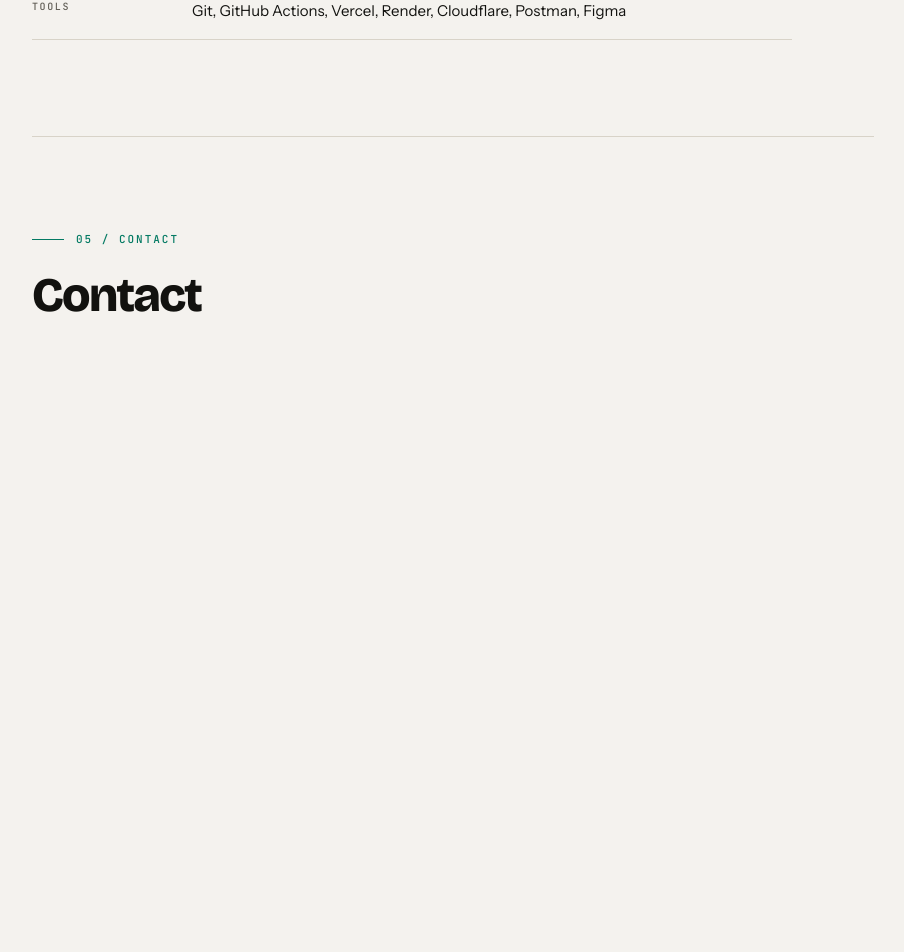
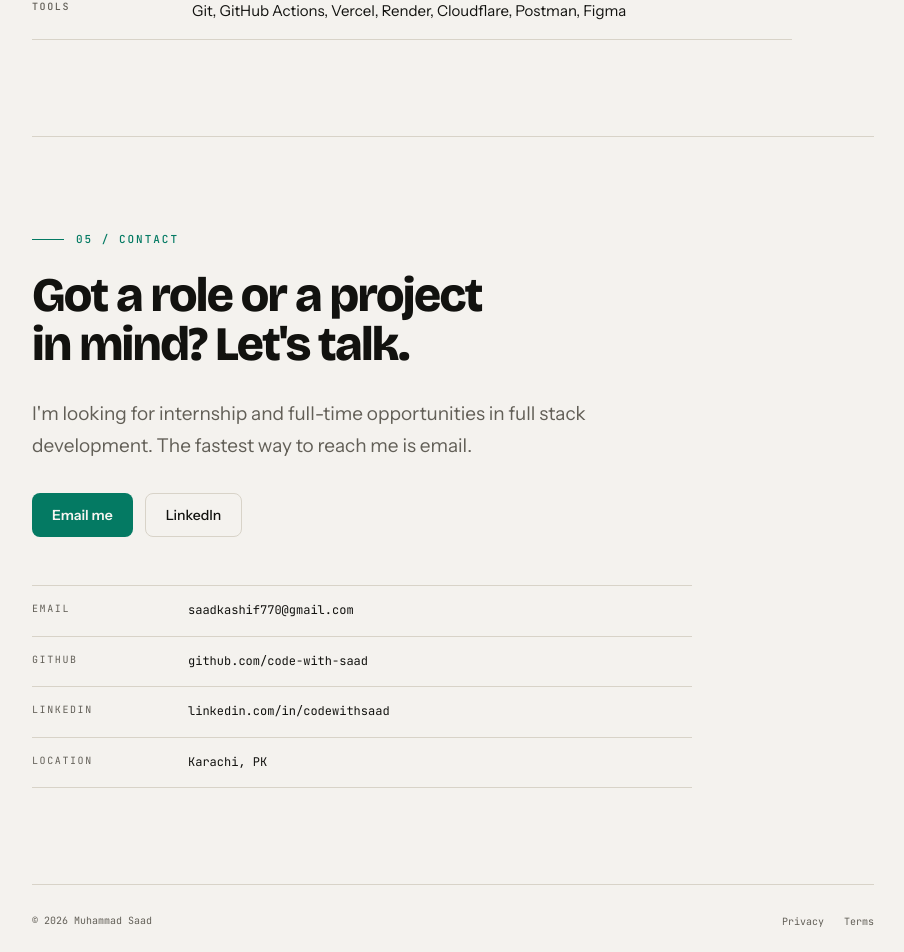
Before and after one commit to code-with-saad/Saad.dev, a Next.js app: page / in a window 1280 px wide. Shown: the part 5892-6844 px from the top of the page, without its empty margins (366-1270 px from the left). Before the commit the page ends 6388 px from the top, so only its background shows below. Built offline with nearby package versions, Linux system fonts and the light colour scheme.

Commit message:
Build contact section and footer

```diff
--- a/app/page.tsx
+++ b/app/page.tsx
@@ -1,5 +1,7 @@
 import About from "@/components/About";
+import Contact from "@/components/Contact";
 import Experience from "@/components/Experience";
+import Footer from "@/components/Footer";
 import Intro from "@/components/Intro";
 import ScrollProgress from "@/components/ScrollProgress";
 import SectionShell from "@/components/SectionShell";
@@ -14,9 +16,10 @@ export default function Home() {
       <ScrollProgress />
       <Sidebar />
 
-      <main id="main-content" className="min-[900px]:ml-80">
+      <div className="min-[900px]:ml-80">
         <div className="min-[900px]:pl-[78px] min-[900px]:pr-10">
-          <div className="mx-auto max-w-[900px] px-5 py-8 min-[900px]:mx-0 min-[900px]:px-0 min-[900px]:py-20">
+          <div className="mx-auto max-w-[900px] px-5 pt-8 min-[900px]:mx-0 min-[900px]:px-0 min-[900px]:pt-20">
+            <main id="main-content">
               <div className="divide-y divide-line">
                 {SECTIONS.map(({ id, index, label }) => {
                   if (id === "intro") return <Intro key={id} />;
@@ -24,6 +27,7 @@ export default function Home() {
                   if (id === "work") return <SelectedWork key={id} />;
                   if (id === "experience") return <Experience key={id} />;
                   if (id === "stack") return <Stack key={id} />;
+                  if (id === "contact") return <Contact key={id} />;
 
                   return (
                     <SectionShell
@@ -35,9 +39,12 @@ export default function Home() {
                   );
                 })}
               </div>
+            </main>
+
+            <Footer />
           </div>
         </div>
-      </main>
+      </div>
     </div>
   );
 }
--- /dev/null
+++ b/components/Contact.tsx
@@ -0,0 +1,100 @@
+import type { ReactNode } from "react";
+import Reveal from "@/components/Reveal";
+
+const EMAIL = "saadkashif770@gmail.com";
+const GITHUB_URL = "https://github.com/code-with-saad";
+const LINKEDIN_URL = "https://www.linkedin.com/in/codewithsaad";
+
+const FOCUS_RING =
+  "focus-visible:outline-none focus-visible:ring-2 focus-visible:ring-accent focus-visible:ring-offset-2 focus-visible:ring-offset-canvas";
+
+const INFO_LINK_CLASS =
+  "break-all rounded-sm transition-colors duration-200 hover:text-accent " +
+  FOCUS_RING;
+
+function InfoRow({ label, children }: { label: string; children: ReactNode }) {
+  return (
+    <div className="grid grid-cols-[76px_1fr] gap-4 border-b border-line py-3.5 min-[520px]:grid-cols-[140px_1fr]">
+      <dt className="font-mono text-[10px] uppercase leading-[1.8] tracking-[0.16em] text-muted">
+        {label}
+      </dt>
+      <dd className="min-w-0 font-mono text-[11px] leading-[1.8] text-ink min-[520px]:text-[12px]">
+        {children}
+      </dd>
+    </div>
+  );
+}
+
+export default function Contact() {
+  return (
+    <section
+      id="contact"
+      aria-labelledby="contact-title"
+      className="scroll-mt-[89px] py-20 min-[900px]:scroll-mt-8 min-[900px]:py-24"
+    >
+      <Reveal>
+        <div className="flex items-center gap-3">
+          <span aria-hidden="true" className="h-px w-8 bg-accent" />
+          <p className="eyebrow text-accent">05 / CONTACT</p>
+        </div>
+
+        <h2 id="contact-title" className="section-title mt-6 max-w-[660px]">
+          Got a role or a project in mind? Let&apos;s talk.
+        </h2>
+      </Reveal>
+
+      <Reveal delay={90} className="mt-7">
+        <p className="max-w-[620px] text-[19px] leading-[1.65] text-pretty text-muted">
+          I&apos;m looking for internship and full-time opportunities in full stack
+          development. The fastest way to reach me is email.
+        </p>
+
+        <div className="mt-8 flex flex-col gap-3 min-[480px]:flex-row">
+          <a
+            href={`mailto:${EMAIL}`}
+            className={`inline-flex h-11 w-full items-center justify-center rounded-lg bg-accent px-5 text-[14px] font-semibold text-accent-ink transition-colors duration-200 hover:bg-accent-strong min-[480px]:w-auto ${FOCUS_RING}`}
+          >
+            Email me
+          </a>
+          <a
+            href={LINKEDIN_URL}
+            target="_blank"
+            rel="noopener noreferrer"
+            className={`inline-flex h-11 w-full items-center justify-center rounded-lg border border-line px-5 text-[14px] font-medium text-ink transition-colors duration-200 hover:border-accent hover:text-accent min-[480px]:w-auto ${FOCUS_RING}`}
+          >
+            LinkedIn
+          </a>
+        </div>
+
+        <dl className="mt-12 max-w-[660px] border-t border-line">
+          <InfoRow label="Email">
+            <a href={`mailto:${EMAIL}`} className={INFO_LINK_CLASS}>
+              {EMAIL}
+            </a>
+          </InfoRow>
+          <InfoRow label="GitHub">
+            <a
+              href={GITHUB_URL}
+              target="_blank"
+              rel="noopener noreferrer"
+              className={INFO_LINK_CLASS}
+            >
+              github.com/code-with-saad
+            </a>
+          </InfoRow>
+          <InfoRow label="LinkedIn">
+            <a
+              href={LINKEDIN_URL}
+              target="_blank"
+              rel="noopener noreferrer"
+              className={INFO_LINK_CLASS}
+            >
+              linkedin.com/in/codewithsaad
+            </a>
+          </InfoRow>
+          <InfoRow label="Location">Karachi, PK</InfoRow>
+        </dl>
+      </Reveal>
+    </section>
+  );
+}
--- /dev/null
+++ b/components/Footer.tsx
@@ -0,0 +1,31 @@
+import Link from "next/link";
+
+const FOOTER_LINK_CLASS =
+  "rounded-sm transition-colors duration-200 hover:text-ink focus-visible:outline-none focus-visible:ring-2 focus-visible:ring-accent focus-visible:ring-offset-2 focus-visible:ring-offset-canvas";
+
+export default function Footer({ className = "" }: { className?: string }) {
+  return (
+    <footer className={`border-t border-line py-7 ${className}`}>
+      <div className="flex items-center justify-between gap-4">
+        <p className="font-mono text-[10px] leading-relaxed text-muted">
+          &copy; 2026 Muhammad Saad
+        </p>
+
+        <nav aria-label="Legal" className="flex items-center gap-5">
+          <Link
+            href="/privacy"
+            className={`font-mono text-[10px] text-muted ${FOOTER_LINK_CLASS}`}
+          >
+            Privacy
+          </Link>
+          <Link
+            href="/terms"
+            className={`font-mono text-[10px] text-muted ${FOOTER_LINK_CLASS}`}
+          >
+            Terms
+          </Link>
+        </nav>
+      </div>
+    </footer>
+  );
+}
```
Lines whose indentation alone changed are shown as unchanged.
